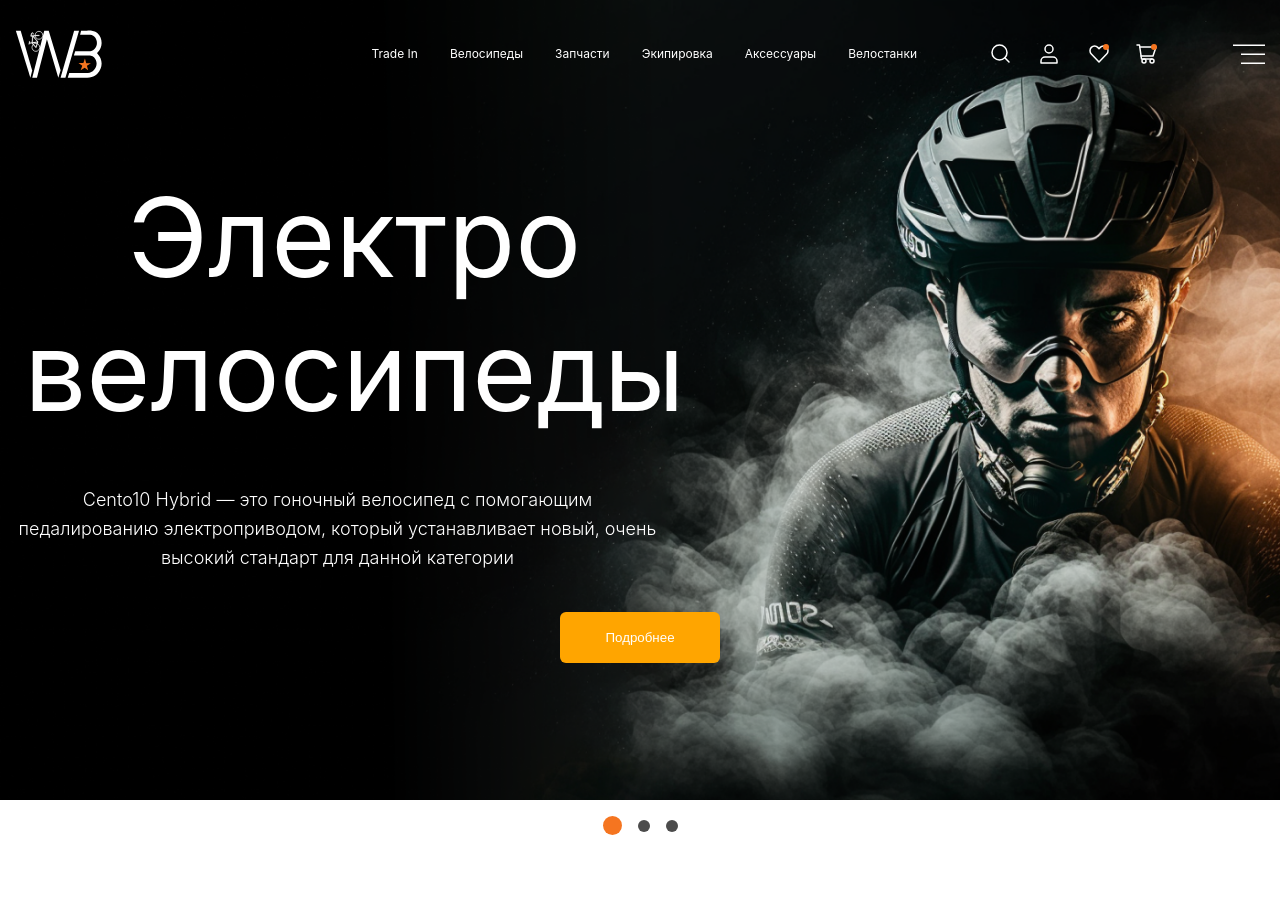
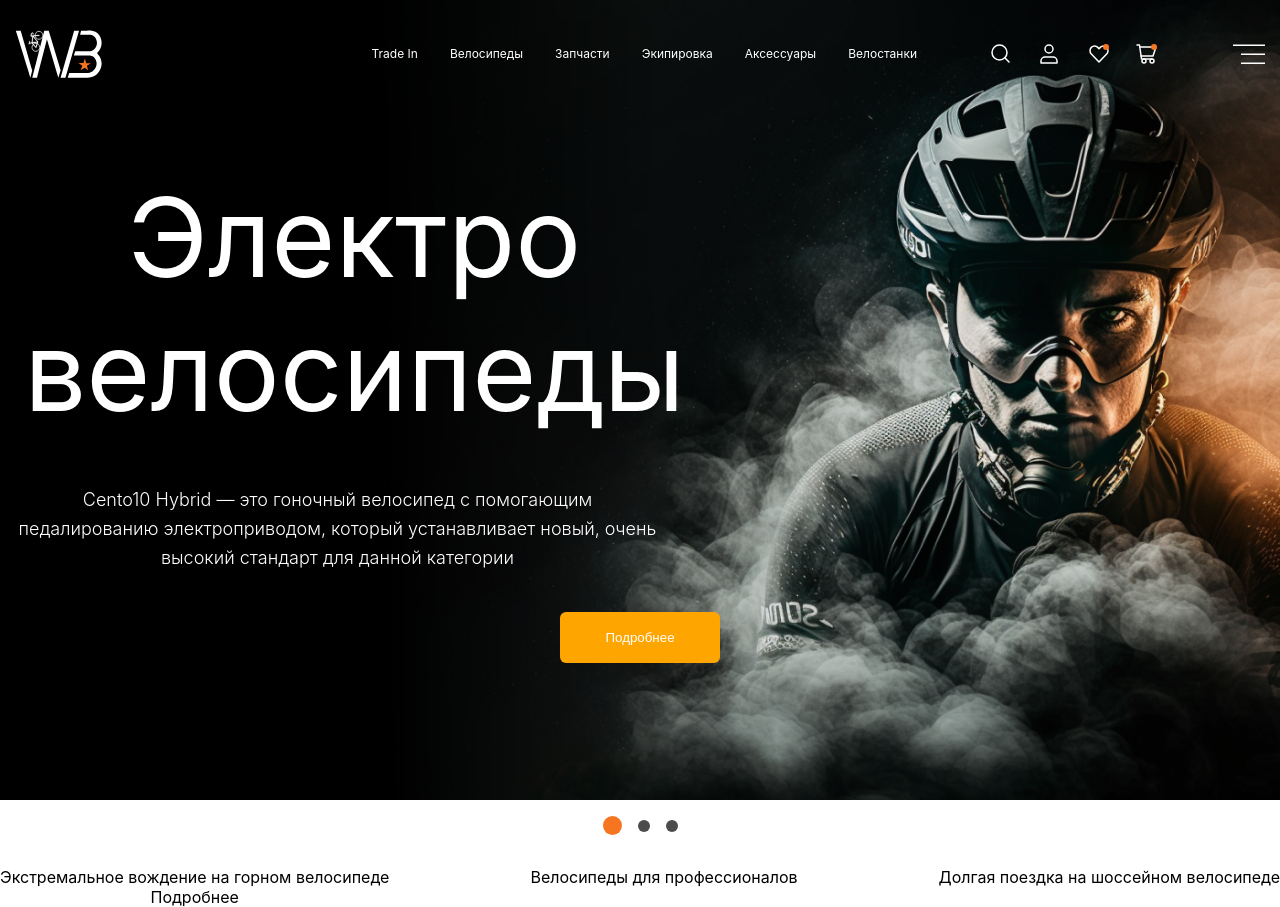
Before and after one commit to ElyorTuyliyev/bicycle, a React (Create React App) app: page / in a window 1280 px wide. Before the commit the page ends 835 px from the top, so only its background shows below. Built offline with nearby package versions, Linux system fonts and the light colour scheme; the HTML template or start-up script is replaced by a standard one.

Commit message:
add bicycle type

```diff
--- a/src/pages/Home/Home.style.js
+++ b/src/pages/Home/Home.style.js
@@ -58,6 +58,26 @@ const HomeStyle = styled.div`
       }
     }
   }
+
+  .home__bicycle-type-wrapper {
+    display: flex;
+    gap: 10px;
+    /* color: #fff; */
+    justify-content: space-between;
+
+    &.home__bicycle-type {
+      &:nth-child(1) {
+        flex: 2;
+        color: #fff;
+      }
+      &:nth-child(2) {
+        flex: 1;
+      }
+      &:nth-child(3) {
+        flex: 1;
+      }
+    }
+  }
 `;
 
 export default HomeStyle;
--- a/src/pages/Home/index.jsx
+++ b/src/pages/Home/index.jsx
@@ -25,11 +25,27 @@ function Home() {
                   <div className="home__pagination"></div>
                   <div className="home__pagination"></div>
                 </div>
-
-                <div className="home__"></div>
               </div>
             </section>
           </Container>
+          <div className="home__bicycle-type-wrapper">
+            <div className="home__bicycle-type">
+              <p className="home__bicycle-type-text">
+                Экстремальное вождение на горном велосипеде
+              </p>
+              <p>Подробнее</p>
+            </div>
+            <div className="home__bicycle-type">
+              <p className="home__bicycle-type-text">
+                Велосипеды для профессионалов
+              </p>
+            </div>
+            <div className="home__bicycle-type">
+              <p className="home__bicycle-type-text">
+                Долгая поездка на шоссейном велосипеде
+              </p>
+            </div>
+          </div>
         </HomeStyle>
       </main>
     </>
```
